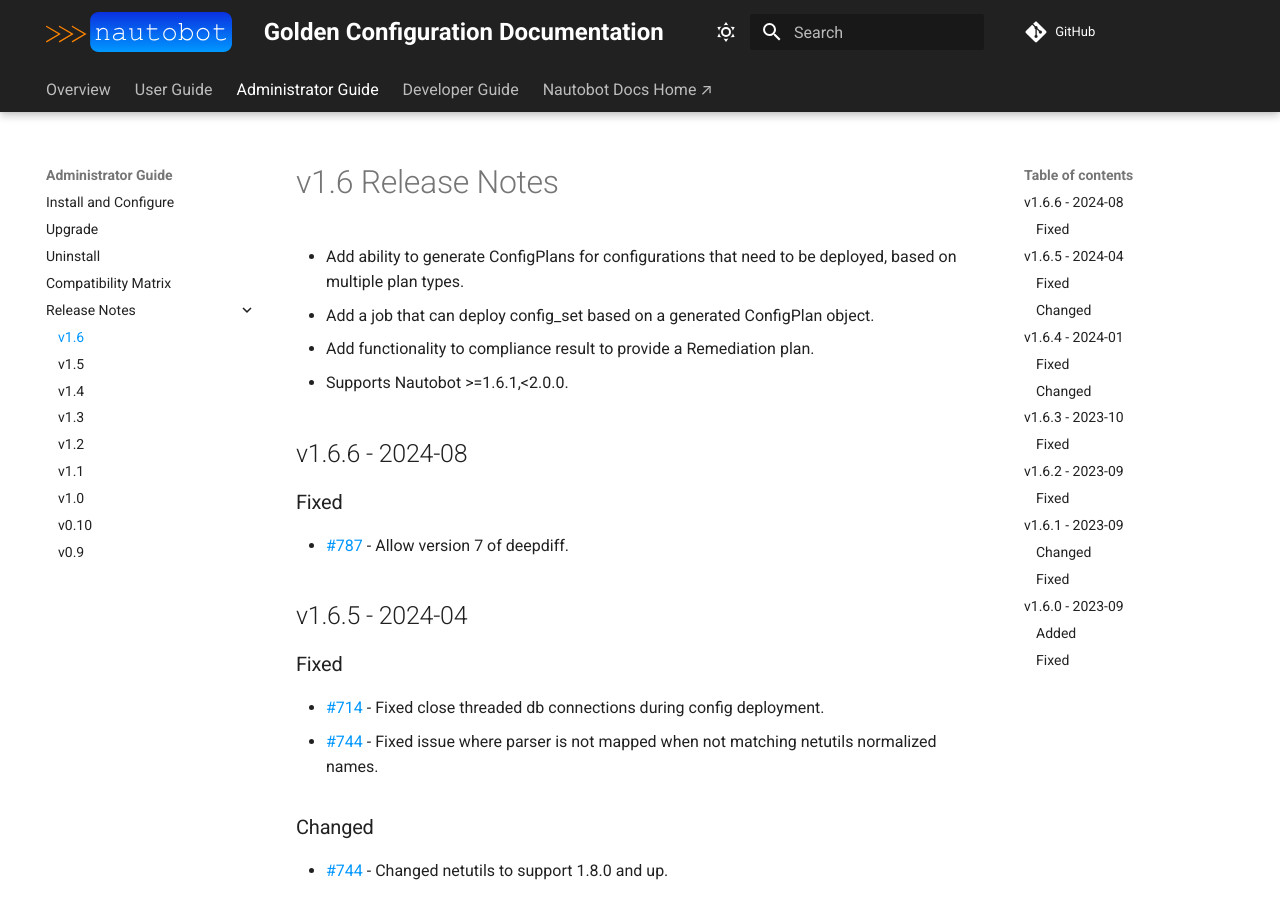
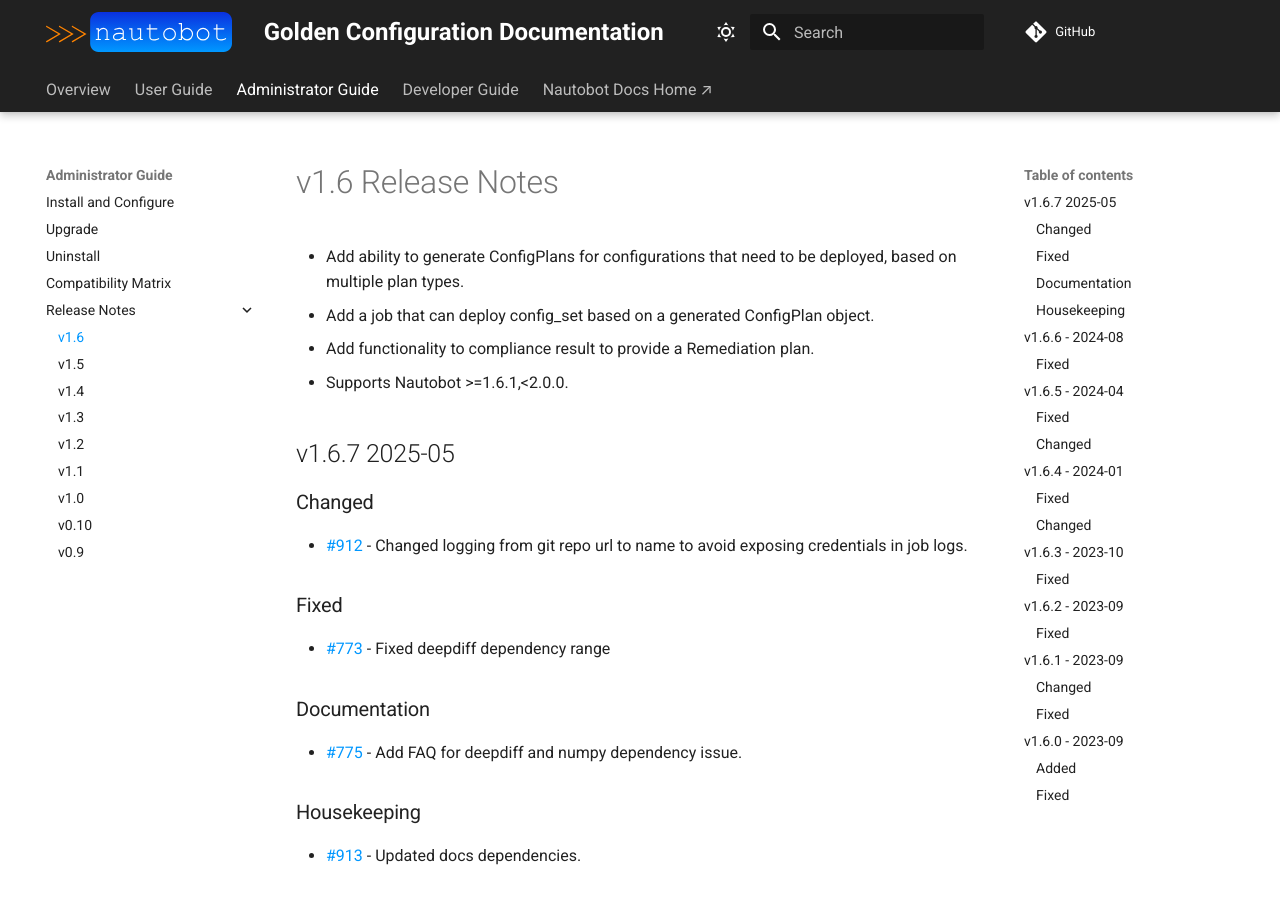
Before and after one commit to nautobot/nautobot-app-golden-config, an MkDocs documentation site: the page built from docs/admin/release_notes/version_1.6.md, in a window 1280 px wide and 900 px high. Built offline with MkDocs 1.6.1 and Material for MkDocs 9.7.7, drawn with Linux system fonts in a browser that asks for light colours; comment, search, counter and statistics services are not loaded.

Commit message:
Release 1.6.7 (LTM‑1.6)

```diff
--- a/docs/admin/release_notes/version_1.6.md
+++ b/docs/admin/release_notes/version_1.6.md
@@ -4,6 +4,25 @@
 - Add a job that can deploy config_set based on a generated ConfigPlan object.
 - Add functionality to compliance result to provide a Remediation plan.
 - Supports Nautobot >=1.6.1,<2.0.0.
+
+## v1.6.7 2025-05
+
+### Changed
+
+- [#912](https://github.com/nautobot/nautobot-app-golden-config/issues/912) - Changed logging from git repo url to name to avoid exposing credentials in job logs.
+
+### Fixed
+
+- [#773](https://github.com/nautobot/nautobot-app-golden-config/issues/773) - Fixed deepdiff dependency range
+
+### Documentation
+
+- [#775](https://github.com/nautobot/nautobot-app-golden-config/issues/775) - Add FAQ for deepdiff and numpy dependency issue.
+
+### Housekeeping
+
+- [#913](https://github.com/nautobot/nautobot-app-golden-config/issues/913) - Updated docs dependencies.
+
 
 ## v1.6.6 - 2024-08
 
--- a/pyproject.toml
+++ b/pyproject.toml
@@ -1,6 +1,6 @@
 [tool.poetry]
 name = "nautobot-golden-config"
-version = "1.6.6"
+version = "1.6.7"
 description = "A plugin for configuration on nautobot"
 authors = ["Network to Code, LLC", "<opensource@networktocode.com>"]
 
```
Also changed, not shown: 4 other files.
